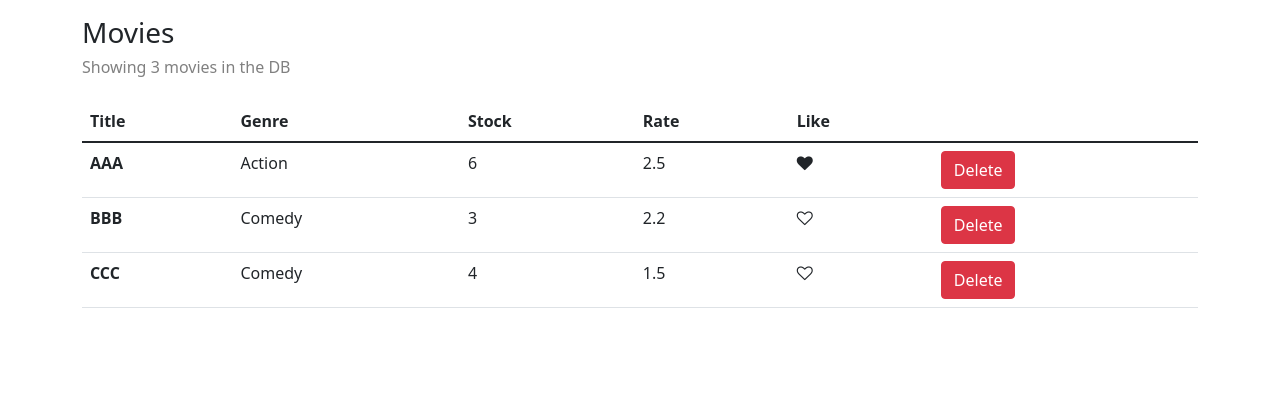
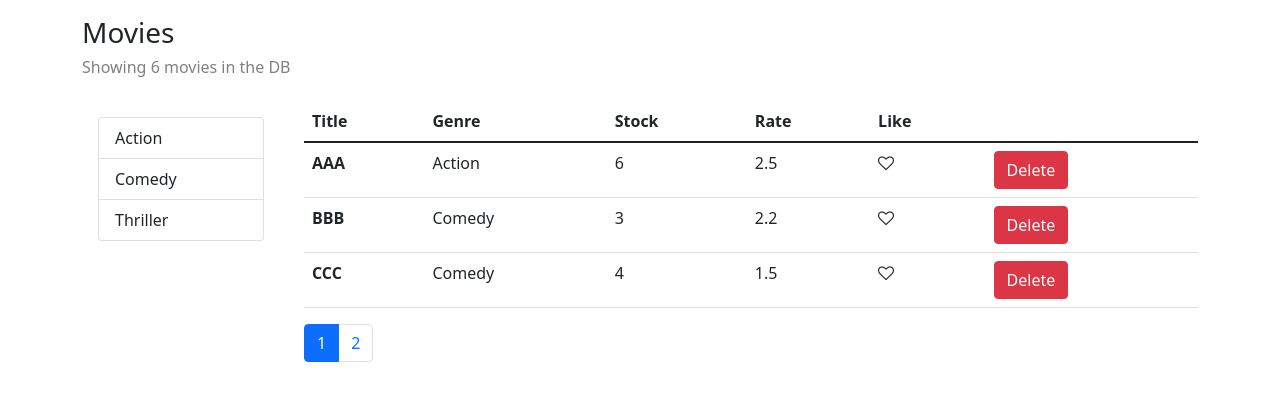
Before and after one commit to kavindushyamal26/Vidly-Project, a React (Create React App) app: page / in a window 1280 px wide. Shown: the top 400 px of the page. Built offline with nearby package versions, Linux system fonts and the light colour scheme.

Commit message:
Pagination and listgroup comonent

```diff
--- a/src/components/common/like.jsx
+++ b/src/components/common/like.jsx
@@ -3,7 +3,6 @@ import React, { Component } from "react";
 class Like extends Component {
   state = {};
   render() {
-    console.log("Props", this.props);
     let classes = "fa fa-heart";
     if (!this.props.liked) classes += "-o";
     return (
--- /dev/null
+++ b/src/components/common/listGroup.jsx
@@ -0,0 +1,23 @@
+import React from "react";
+
+const ListGroup = (props) => {
+  return (
+    <ul className="list-group">
+      {props.listItems.map((li) => (
+        <li
+          onClick={() => props.onItemSelect(li)}
+          key={li._id}
+          className={
+            li === props.selectedItem
+              ? "list-group-item active"
+              : "list-group-item"
+          }
+        >
+          {li.name}
+        </li>
+      ))}
+    </ul>
+  );
+};
+
+export default ListGroup;
--- /dev/null
+++ b/src/components/common/pagination.jsx
@@ -0,0 +1,29 @@
+import React from "react";
+import _ from "lodash";
+
+const Pagination = (props) => {
+  const { itemsCount, pageSize, currentPage, onPageChange } = props;
+  const pagesCount = Math.ceil(itemsCount / pageSize);
+  if (pagesCount === 1) return null;
+  const pages = _.range(1, pagesCount + 1); //Arrey
+  //console.log("cp", currentPage);
+
+  return (
+    <nav aria-label="Page navigation example" className="mt-3">
+      <ul className="pagination">
+        {pages.map((page) => (
+          <li
+            key={page}
+            className={page === currentPage ? "page-item active" : "page-item"}
+          >
+            <a className="page-link" onClick={() => onPageChange(page)}>
+              {page}
+            </a>
+          </li>
+        ))}
+      </ul>
+    </nav>
+  );
+};
+
+export default Pagination;
--- a/src/components/movie.jsx
+++ b/src/components/movie.jsx
@@ -1,17 +1,22 @@
 import React, { Component } from "react";
 import { getMovies } from "./../services/fakeMovieServices";
+import { getGenres } from "./../services/fakeGenreServices";
 import Like from "./common/like";
+import ListGroup from "./common/listGroup";
+import Pagination from "./common/pagination";
+import { paginate } from "./utils/paginate";
 
 class Movies extends Component {
   state = {
-    movies: getMovies(),
+    movies: [],
+    genres: [],
+    pageSize: 3,
+    currentPage: 1,
   };
 
-  //   likeeffectt() {
-  //     let likeclass = "mr-2 fa fa-heart";
-  //     if (!this.props.counter.like) likeclass += "-o";
-  //     return likeclass;
-  //   }
+  componentDidMount() {
+    this.setState({ movies: getMovies(), genres: getGenres() });
+  }
 
   handleDelete = (movie) => {
     const movies = this.state.movies.filter((m) => m._id !== movie._id);
@@ -24,11 +29,25 @@ class Movies extends Component {
     movies[index] = { ...movies[index] };
     movies[index].liked = !movies[index].liked;
     this.setState({ movies });
-    //console.log("like clicked", counter);
+  };
+
+  handlePageChange = (page) => {
+    this.setState({ currentPage: page });
+  };
+
+  handleGenreSelect = (genre) => {
+    this.setState({ selectedGenre: genre });
   };
 
   render() {
     const { length: count } = this.state.movies;
+    const {
+      pageSize,
+      currentPage,
+      movies: allmovies,
+      genres,
+      selectedGenre,
+    } = this.state;
     if (count === 0)
       return (
         <h5 style={{ color: "GrayText" }} className="my-4">
@@ -36,12 +55,25 @@ class Movies extends Component {
         </h5>
       );
 
+    const filtered = selectedGenre
+      ? allmovies.filter((m) => m.genre._id === selectedGenre._id)
+      : allmovies;
+    const movies = paginate(filtered, currentPage, pageSize);
     return (
       <>
         <h3 className="mt-3">Movies</h3>
         <h6 style={{ color: "GrayText" }} className="mb-4">
-          Showing {this.state.movies.length} movies in the DB
+          Showing {allmovies.length} movies in the DB
         </h6>
+        <div className="row">
+          <div className="col-2 m-3">
+            <ListGroup
+              listItems={genres}
+              selectedItem={selectedGenre}
+              onItemSelect={this.handleGenreSelect}
+            />
+          </div>
+          <div className="col">
             <table className="table">
               <thead>
                 <tr>
@@ -54,14 +86,17 @@ class Movies extends Component {
                 </tr>
               </thead>
               <tbody>
-            {this.state.movies.map((m) => (
+                {movies.map((m) => (
                   <tr key={m._id}>
                     <th scope="row">{m.title}</th>
                     <td>{m.genre.name}</td>
                     <td>{m.numberInStock}</td>
                     <td>{m.dailyRentalRate}</td>
                     <td>
-                  <Like liked={m.liked} onClick={() => this.handleLike(m)} />
+                      <Like
+                        liked={m.liked}
+                        onClick={() => this.handleLike(m)}
+                      />
                     </td>
                     <td>
                       <button
@@ -76,6 +111,14 @@ class Movies extends Component {
                 ))}
               </tbody>
             </table>
+            <Pagination
+              itemsCount={filtered.length}
+              pageSize={pageSize}
+              currentPage={currentPage}
+              onPageChange={this.handlePageChange}
+            />
+          </div>
+        </div>
       </>
     );
   }
--- /dev/null
+++ b/src/components/utils/paginate.js
@@ -0,0 +1,6 @@
+import _ from "lodash";
+
+export function paginate(items, pageNumber, pageSize) {
+  const startIndex = (pageNumber - 1) * pageSize;
+  return _(items).slice(startIndex).take(pageSize).value();
+}
--- a/src/services/fakeGenreServices.js
+++ b/src/services/fakeGenreServices.js
@@ -1,6 +1,9 @@
-const generes = [
+export const genres = [
   { _id: "6b21ca001", name: "Action" },
   { _id: "6b21ca002", name: "Comedy" },
+  { _id: "6b21ca003", name: "Thriller" },
 ];
 
-export default generes;
+export function getGenres() {
+  return genres.filter((g) => g);
+}
--- a/src/services/fakeMovieServices.js
+++ b/src/services/fakeMovieServices.js
@@ -8,7 +8,6 @@ const movies = [
     numberInStock: 6,
     dailyRentalRate: 2.5,
     publishDate: "Sun Mar 20 2022 12:31:13 GMT+0530",
-    liked: true,
   },
   {
     _id: "5b21ca002",
@@ -21,7 +20,31 @@ const movies = [
   {
     _id: "5b21ca003",
     title: "CCC",
-    genre: { _id: "6b21ca003", name: "Comedy" },
+    genre: { _id: "6b21ca002", name: "Comedy" },
+    numberInStock: 4,
+    dailyRentalRate: 1.5,
+    publishDate: "Sun Mar 20 2022 12:31:13 GMT+0530",
+  },
+  {
+    _id: "5b21ca004",
+    title: "DDD",
+    genre: { _id: "6b21ca001", name: "Action" },
+    numberInStock: 4,
+    dailyRentalRate: 1.5,
+    publishDate: "Sun Mar 20 2022 12:31:13 GMT+0530",
+  },
+  {
+    _id: "5b21ca005",
+    title: "EEE",
+    genre: { _id: "6b21ca003", name: "Thriller" },
+    numberInStock: 4,
+    dailyRentalRate: 1.5,
+    publishDate: "Sun Mar 20 2022 12:31:13 GMT+0530",
+  },
+  {
+    _id: "5b21ca006",
+    title: "FFF",
+    genre: { _id: "6b21ca001", name: "Action" },
     numberInStock: 4,
     dailyRentalRate: 1.5,
     publishDate: "Sun Mar 20 2022 12:31:13 GMT+0530",
```
Lines whose indentation alone changed are shown as unchanged.
